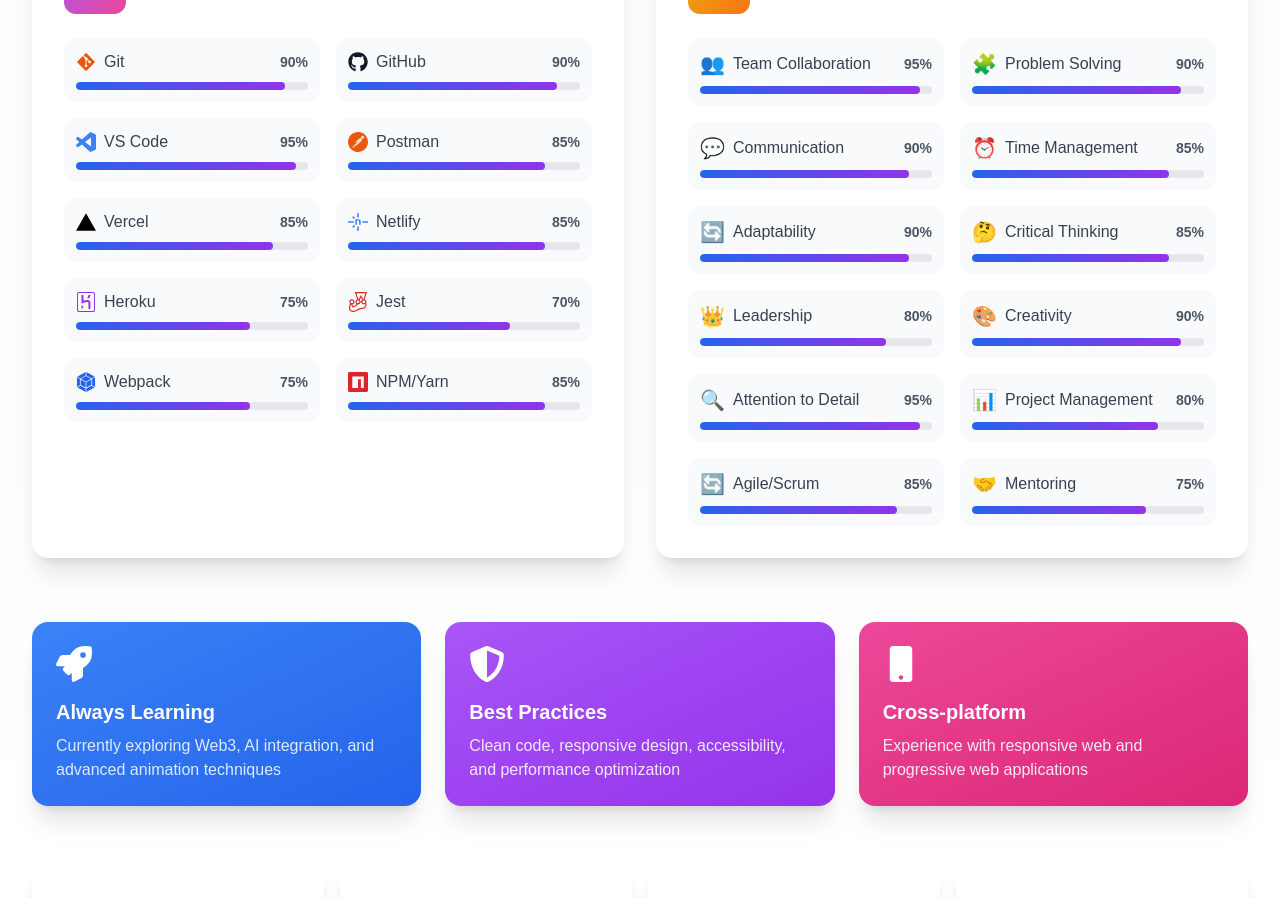
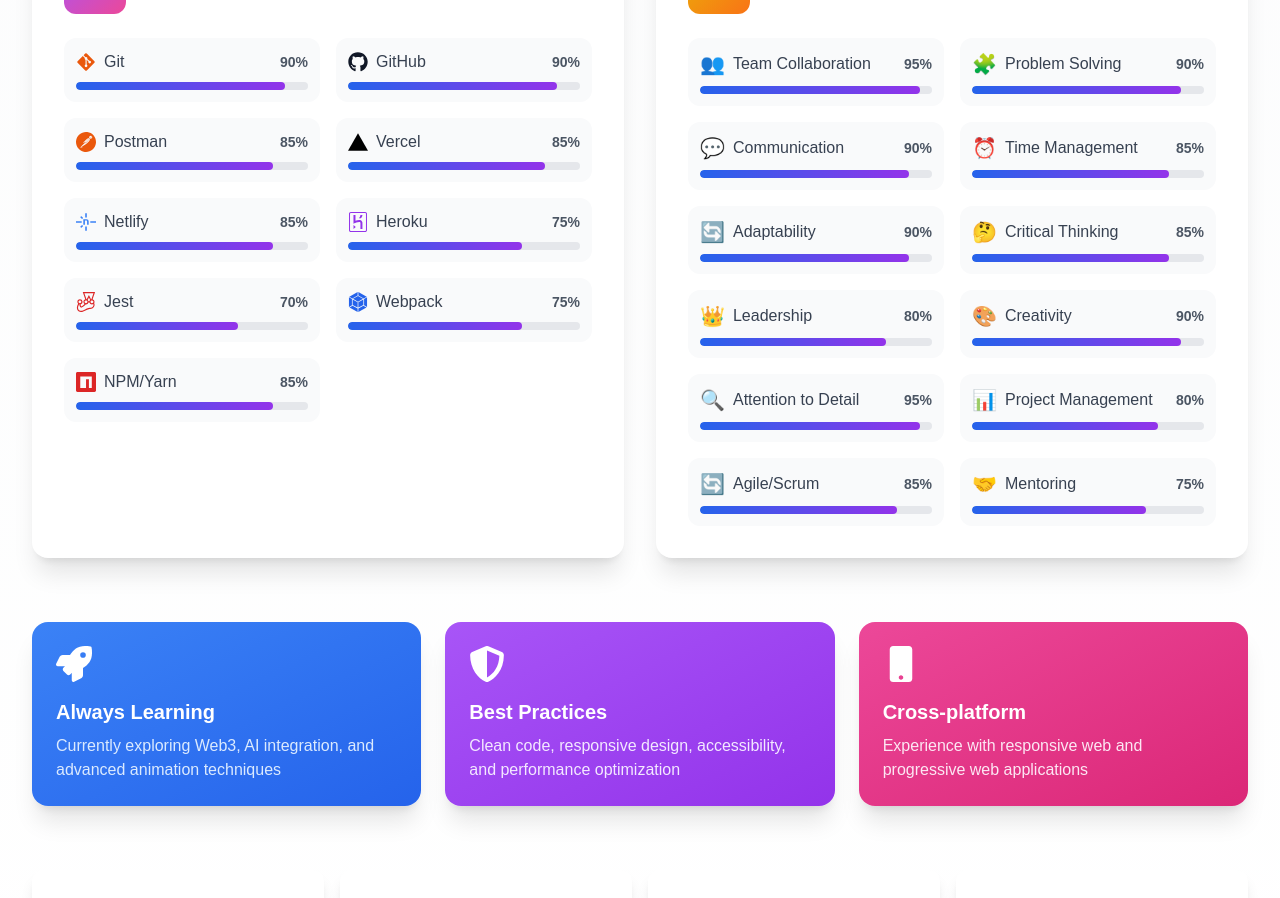
Before and after one commit to raselMiahDev/my-portfolio, a React (Vite) app in the folder client/: page / in a window 1280 px wide. Shown: the part 3742-4640 px from the top of the page. Built offline with nearby package versions, Linux system fonts and the light colour scheme.

Commit message:
deploy fixed

```diff
--- a/client/src/view/components/skills/Skills.jsx
+++ b/client/src/view/components/skills/Skills.jsx
@@ -39,7 +39,6 @@ import {
   SiNetlify,
   SiHeroku,
   SiPostman,
-  SiVisualstudiocode,
 } from 'react-icons/si';
 
 const Skills = () => {
@@ -84,7 +83,6 @@ const Skills = () => {
       skills: [
         { name: 'Git', icon: <FaGitAlt />, level: 90, color: 'text-orange-600' },
         { name: 'GitHub', icon: <FaGithub />, level: 90, color: 'text-gray-900 dark:text-white' },
-        { name: 'VS Code', icon: <SiVisualstudiocode />, level: 95, color: 'text-blue-500' },
         { name: 'Postman', icon: <SiPostman />, level: 85, color: 'text-orange-600' },
         { name: 'Vercel', icon: <SiVercel />, level: 85, color: 'text-black dark:text-white' },
         { name: 'Netlify', icon: <SiNetlify />, level: 85, color: 'text-blue-500' },
```
Also changed, not shown: client/package.json (+5 -6 lines), client/vercel.json (added), 6 other files (tests, documents, lock files or other folders).
